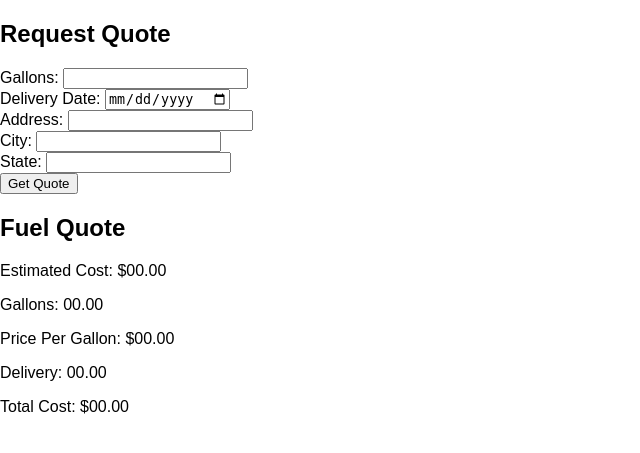
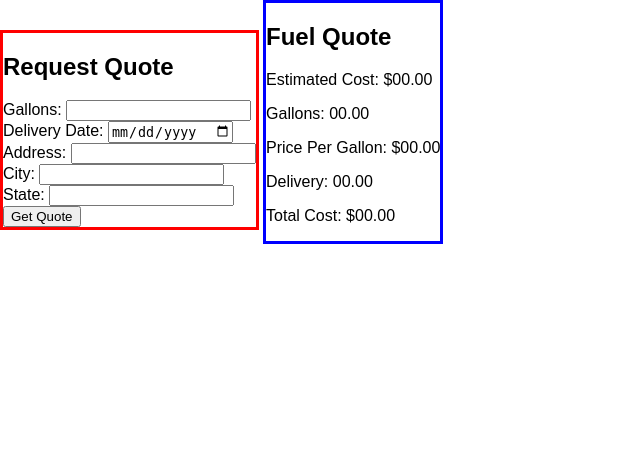
Before and after one commit to rominasbh/SoftwareDesignProj, a Flask app: page /fuel_quote in a window 1280 px wide. Shown: the top 453 px of the page, without its empty margins (0-640 px from the left). Run offline with Flask 3, Linux system fonts and the light colour scheme.

Commit message:
fixing quote styling issue

```diff
--- a/static/css/styles.css
+++ b/static/css/styles.css
@@ -42,15 +42,10 @@ footer {
   background: #f9f9f9;
 }
 
-
 .login-header {
-
   font-size: 4rem;
-    margin-bottom:-10rem ;
-
+  margin-bottom: -10rem;
 }
-
-
 
 /* Register Page Styles */
 .register-container {
@@ -94,8 +89,6 @@ footer {
   text-decoration: none; /* Removes underline from links */
 }
 
-
-
 /* Profile Page Styles */
 .profile-container {
   display: flex;
@@ -120,6 +113,7 @@ footer {
   align-items: center;
   height: 100vh;
 }
+
 .fuel_quote-form {
   /* Similar structure to .login-form for consistency , if you want to change, change all*/
   width: 100%;
@@ -130,8 +124,19 @@ footer {
   background: #f9f9f9;
 }
 
-.fuel_history-container section {
-  margin: 20px;
+#fuel_quote-container-left,
+#fuel_quote-container-right {
+  display: inline-block;
+  justify-content: center;
+  align-items: center;
+}
+
+#fuel_quote-container-left {
+  border: solid red;
+}
+
+#fuel_quote-container-right {
+  border: solid blue;
 }
 
 /* fuel_history Page Styles */
--- a/templates/fuel_quote.html
+++ b/templates/fuel_quote.html
@@ -8,9 +8,9 @@
   </head>
   <body>
     <div>
-      <section class="quote section" id="left">
+      <section id="fuel_quote-container-left">
         <h2>Request Quote</h2>
-        <form action="" method="get" class="quote-form">
+        <form method="get" class="quote-form">
           <div class="request-form">
             <label>Gallons: </label>
             <input type="text" id="gallons" name="gallons" />
@@ -34,7 +34,7 @@
           <button type="submit">Get Quote</button>
         </form>
       </section>
-      <section class="quote section" id="right">
+      <section id="fuel_quote-container-right">
         <h2>Fuel Quote</h2>
         <div class="quote-form">
           <p>Estimated Cost: $<span id="cost">00.00</span></p>
```
Lines whose indentation alone changed are shown as unchanged.
